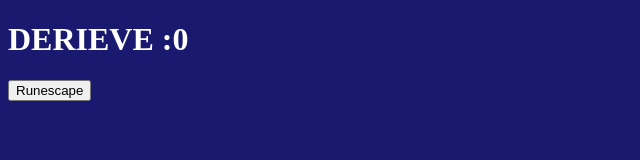
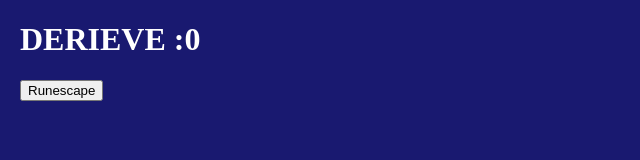
Before and after one commit to vmara2/art151_project2, a plain HTML site: page walk/templates/index.html in a window 1280 px wide. Shown: the whole page, without its empty margins (0-640 px from the left). Drawn offline with Linux system fonts and the light colour scheme.

Commit message:
Changed css

```diff
--- a/walk/static/style.css
+++ b/walk/static/style.css
@@ -1,4 +1,7 @@
 body {
     background-color: midnightblue;
-    color: white
+    color: white;
+
+    margin-left: 20px;
+    margin-right: 20px;
 }
```
